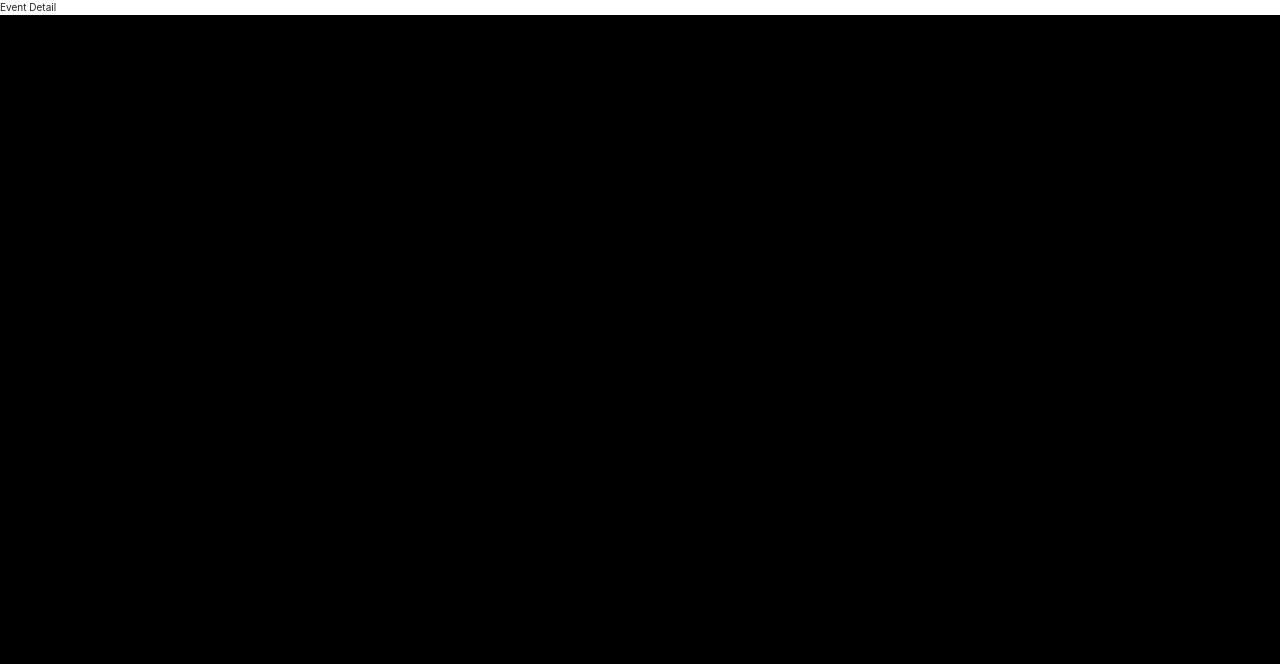
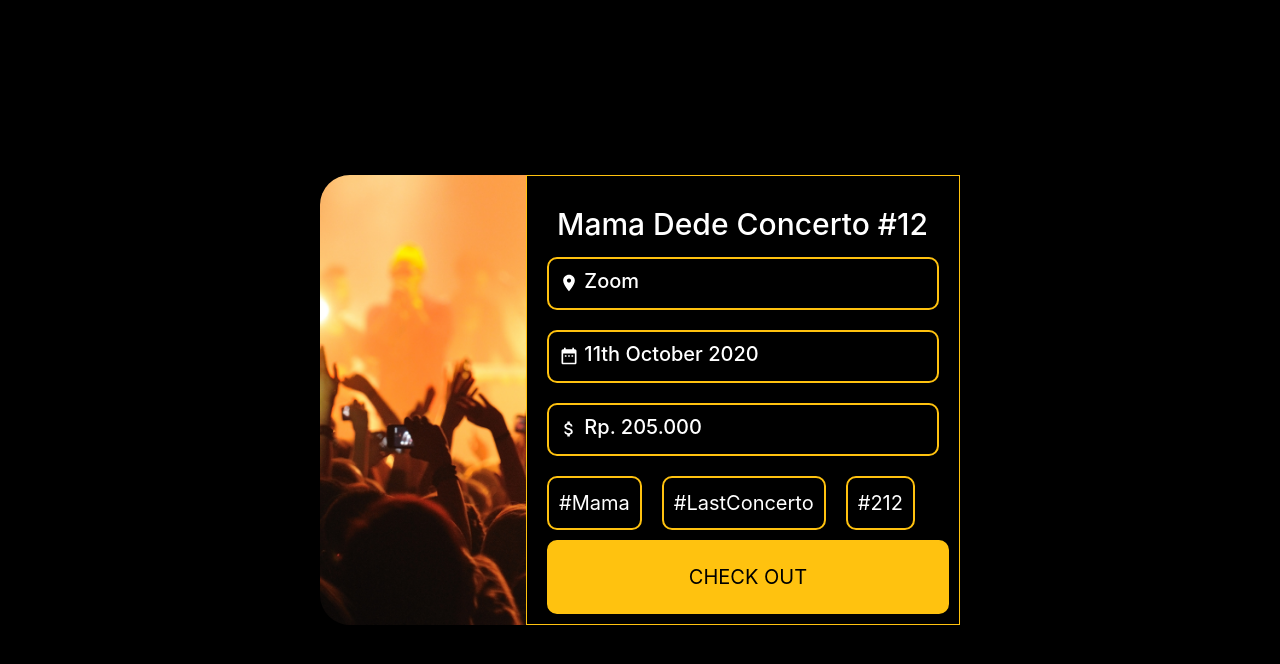
Before and after one commit to agustinustheo/notticket, a React (Create React App) app: page /event in a window 1280 px wide. Shown: the top 664 px of the page. Built offline with nearby package versions, Linux system fonts and the light colour scheme.

Commit message:
Adding Event Detail Page UI

```diff
--- a/src/app/App.js
+++ b/src/app/App.js
@@ -3,7 +3,7 @@ import '../app/App.css';
 import { BrowserRouter as Router, Route, Switch } from 'react-router-dom';
 import LoginPage from './pages/login';
 import TicketPage from './pages/ticket';
-import EventDetailPage from './pages/event';
+import EventDetailPage from './pages/eventdetail';
 import RegisterPage from './pages/register';
 import bootstrap from '../../node_modules/bootstrap/dist/css/bootstrap.min.css'
 
--- a/src/app/pages/event.js
+++ /dev/null
@@ -1,11 +0,0 @@
-import React, { Component } from 'react'
-
-export default class EventDetailPage extends Component {
-    render(){
-        return(
-            <div>
-                Event Detail
-            </div>
-        )
-    }
-}
--- /dev/null
+++ b/src/app/pages/eventdetail.js
@@ -0,0 +1,170 @@
+import React, { Component } from 'react';
+import styled from 'styled-components';
+import backgroundarya from '../assets/background.jpg';
+import { MdDateRange, MdLocationOn, MdAttachMoney } from "react-icons/md";
+
+const Flex = styled.div`
+    position: absolute;
+    top: 50%;
+    left: 50%;
+    transform: translate(-50%, -50%);
+    flex:3;
+    width:50%;
+    margin: 0 auto;
+    background:black;
+    display:flex;
+    height: 45rem;
+    border-radius: 30px;
+    align-items:center;
+    justify-content: center;
+`
+
+const Background = styled.div`
+    height:100vh;
+    width:100vw;
+    overflow-y:hidden;
+    background: black;
+    color: white;
+`
+const OneThirdFlex = styled.div`
+    flex:1;
+    height: 100%;
+    align-items:center;
+    flex-direction: column;
+
+    & img {
+        position:absolute;
+        z-index: -1;
+        height: 100%;
+        width: 100%;
+        background-size:auto;
+        border-radius: 30px;
+    }
+`
+
+const TwoThirdFlex = styled.div`
+    padding:1rem;
+    border: solid 1px #FFC20F;
+    position:relative;
+    flex:2;
+    background: black;
+    height: 100%;
+    display:flex;
+    flex-direction: column;
+    justify-content: space-between;
+`
+
+const SmallTitle = styled.h2`
+    font-size: 3rem;
+`
+
+const SmallSubTitle = styled.h4`
+    font-size: 2rem;
+`
+
+const FlexContainer = styled.div`
+
+    display:flex;
+    flex-direction: column;
+`
+
+const Item = styled.div`
+    margin: 1rem;
+    padding:1rem;
+    display:flex;
+    border-radius:10px;
+    border: solid 2px #FFC20F;
+    background:black;
+    align-items: center;
+`
+
+const LinkButton = styled.button`
+    border: solid 2px #FFC20F;
+    background:#FFC20F;
+    color:black;
+    padding:2rem;
+    border-radius:10px;
+    font-size:2rem;
+    margin-left:1rem;
+    transition: all .5s;
+
+    &:hover {
+        background: #FFC20F;
+        color: black;
+        cursor: pointer;
+    }
+`
+
+const TitleContainer = styled.div`
+    margin-top:2rem;
+    margin-left:2rem;
+`
+
+
+const Button = styled.div`
+    display:flex;
+    align-items:center;
+    border: solid 2px #FFC20F;
+    margin: 1rem;
+    padding: 1rem;
+    background:black;
+    text-align:center;
+    font-size:2rem;
+    border-radius:10px;
+    transition: all .5s;
+
+    &:hover {
+        background: #FFC20F;
+        color: black;
+        cursor: pointer;
+    }
+`
+
+const XFlex = styled.div`
+    display:flex;
+    width:100%;
+`
+
+export default class EventDetailPage extends Component {
+    constructor(props){
+        super(props)
+        this.state = {
+            name: "Arya",
+            email: "arya.surya021@gmail.com",
+            avatar: "",
+            eventName: "Mama Dede Concerto #12",
+            eventDate: "11th October 2020",
+            eventPrice: "Rp. 205.000",
+            venueName: "Zoom",
+            link: "https://zoom"
+        }
+    }
+
+    componentDidMount(){
+        //TODO : HIT API
+    }
+
+    render(){
+        return(
+            <Background>
+                <Flex>
+                    <OneThirdFlex><img src={backgroundarya} alt="Concert Image"/></OneThirdFlex>
+                    <TwoThirdFlex>
+                        <TitleContainer><SmallTitle>{this.state.eventName}</SmallTitle></TitleContainer>
+                        <FlexContainer>
+                            <Item><SmallSubTitle><MdLocationOn/> {this.state.venueName}</SmallSubTitle></Item>
+                            <Item><SmallSubTitle><MdDateRange/>  {this.state.eventDate}</SmallSubTitle></Item>
+                            <Item><SmallSubTitle><MdAttachMoney/> {this.state.eventPrice}</SmallSubTitle></Item>
+                            <XFlex>
+                                <Button>#Mama</Button>
+                                <Button>#LastConcerto</Button>
+                                <Button>#212</Button>
+                            </XFlex>
+                        </FlexContainer>
+                        <LinkButton>CHECK OUT</LinkButton>
+                    </TwoThirdFlex>
+                </Flex>
+            </Background>
+        )
+    }
+}
```
Also changed, not shown: src/app/assets/background.jpg (added), src/app/pages/ticket.js (indentation only).
